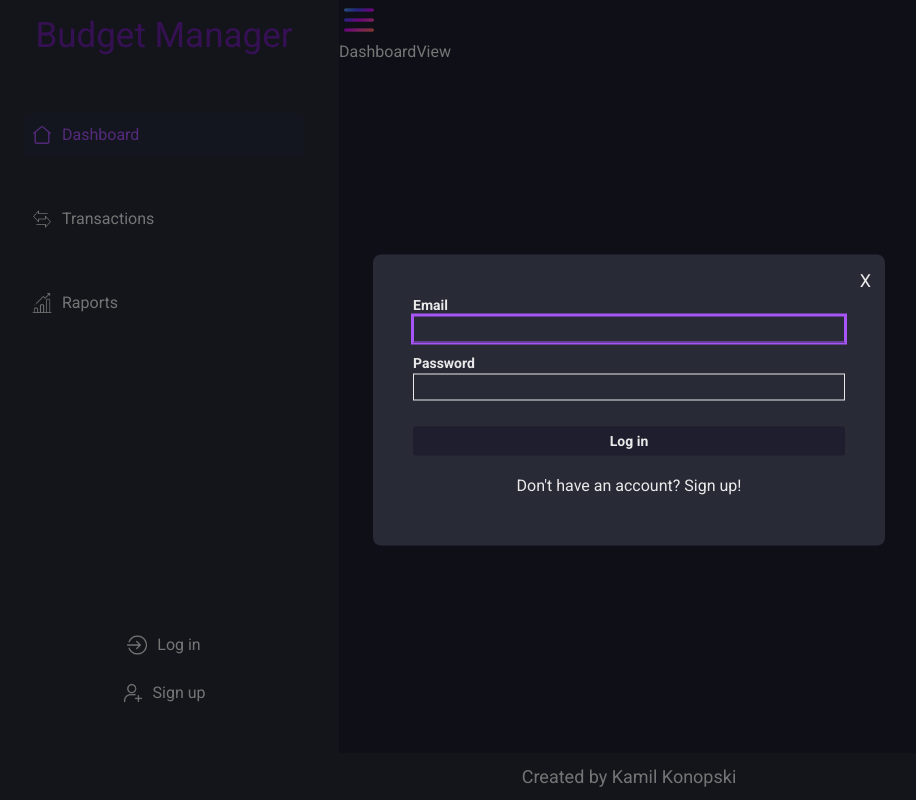
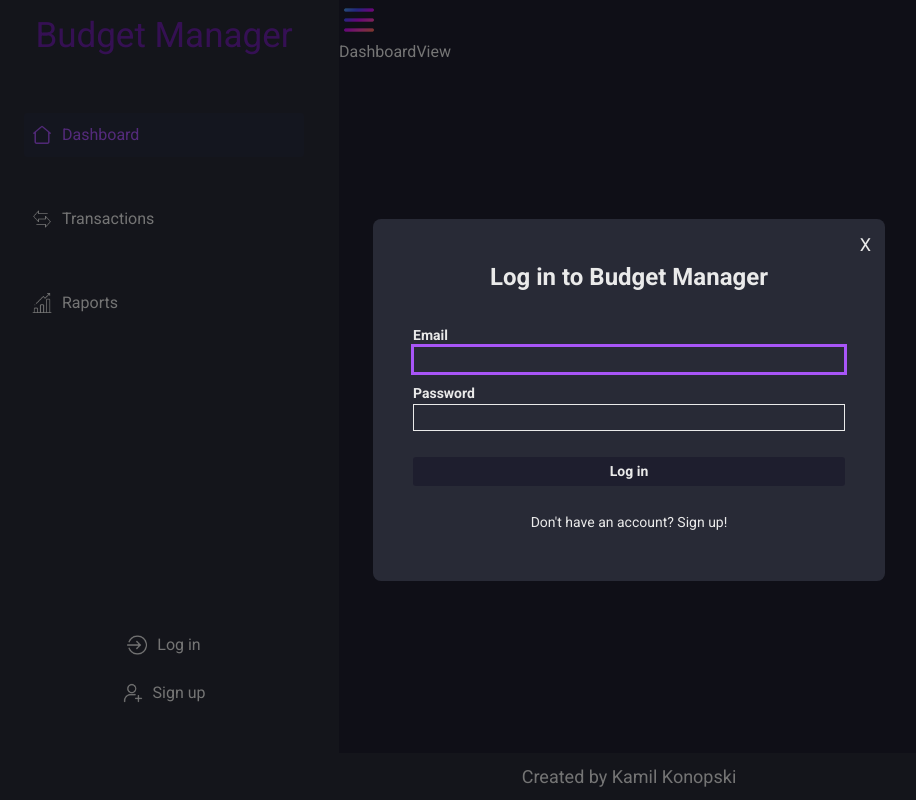
Before and after one commit to KamilKonopski/Budget-Manager, a React (Vite) app: page / in a window 1280 px wide. Both pictures are taken after a click on the button "Log in". Shown: the whole page, without its empty margins (11-927 px from the left). Built offline with nearby package versions, Linux system fonts and the light colour scheme.

Commit message:
add heading

```diff
--- a/src/components/Modal/LoginModal.tsx
+++ b/src/components/Modal/LoginModal.tsx
@@ -42,8 +42,14 @@ const LoginModal = ({ openSignupModal }: LoginModalProps) => {
 
   return (
     <>
-      <form className="w-full flex flex-col gap-2.5" onSubmit={handleLogin}>
-        <div className="flex flex-col mx-10">
+      <h2 className="text-[28px] font-bold mb-5 max-2xl:text-[24px]">
+        Log in to Budget Manager
+      </h2>
+      <form
+        className="w-full flex flex-col gap-2.5 px-10"
+        onSubmit={handleLogin}
+      >
+        <div className="flex flex-col">
           <label className="text-[14px] font-bold" htmlFor="email">
             Email
           </label>
@@ -58,7 +64,7 @@ const LoginModal = ({ openSignupModal }: LoginModalProps) => {
             required
           />
         </div>
-        <div className="flex flex-col mx-10">
+        <div className="flex flex-col">
           <label className="text-[14px] font-bold" htmlFor="password">
             Password
           </label>
@@ -75,13 +81,13 @@ const LoginModal = ({ openSignupModal }: LoginModalProps) => {
         <button
           type="submit"
           disabled={isDisabled}
-          className="text-[14px] font-bold bg-active py-1 rounded-[3px] mx-10 mt-4 cursor-pointer duration-250 hover:bg-hover disabled:bg-background disabled:cursor-not-allowed"
+          className="text-[14px] font-bold bg-active py-1 rounded-[3px] mt-4 cursor-pointer duration-250 hover:bg-hover disabled:bg-background disabled:cursor-not-allowed"
         >
           Log in
         </button>
       </form>
       <button
-        className="cursor-pointer py-2 px-12 rounded-[3px] duration-250 hover:bg-hover"
+        className="text-[14px] cursor-pointer py-2 px-12 mt-2 rounded-[3px] duration-250 hover:bg-hover"
         onClick={() => openSignupModal(true)}
       >
         Don't have an account? Sign up!
--- a/src/components/Modal/SignupModal.tsx
+++ b/src/components/Modal/SignupModal.tsx
@@ -49,8 +49,14 @@ const SignupModal = ({ openLoginModal }: SignupModalProps) => {
 
   return (
     <>
-      <form className="w-full flex flex-col gap-2.5" onSubmit={handleLogin}>
-        <div className="flex flex-col mx-10">
+      <h2 className="text-[28px] font-bold mb-5 max-md:text-[24px]">
+        Join to Budget Manager
+      </h2>
+      <form
+        className="w-full flex flex-col gap-2.5 px-10"
+        onSubmit={handleLogin}
+      >
+        <div className="flex flex-col">
           <label className="text-[14px] font-bold" htmlFor="fullname">
             Fullname
           </label>
@@ -64,7 +70,7 @@ const SignupModal = ({ openLoginModal }: SignupModalProps) => {
             onChange={handleChangeValue}
           />
         </div>
-        <div className="flex flex-col mx-10">
+        <div className="flex flex-col">
           <label className="text-[14px] font-bold" htmlFor="email">
             Email
           </label>
@@ -77,7 +83,7 @@ const SignupModal = ({ openLoginModal }: SignupModalProps) => {
             onChange={handleChangeValue}
           />
         </div>
-        <div className="flex flex-col mx-10">
+        <div className="flex flex-col">
           <label className="text-[14px] font-bold" htmlFor="password">
             Password
           </label>
@@ -92,13 +98,13 @@ const SignupModal = ({ openLoginModal }: SignupModalProps) => {
         </div>
         <button
           disabled={isDisabled}
-          className="text-[14px] font-bold bg-active py-1 rounded-[3px] mx-10 mt-4 cursor-pointer duration-250 hover:bg-hover disabled:bg-background disabled:cursor-not-allowed"
+          className="text-[14px] font-bold bg-active py-1 rounded-[3px] mt-4 cursor-pointer duration-250 hover:bg-hover disabled:bg-background disabled:cursor-not-allowed"
         >
           Sign up
         </button>
       </form>
       <button
-        className="cursor-pointer py-2 px-12 rounded-[3px] duration-250 hover:bg-hover"
+        className="text-[14px] cursor-pointer py-2 px-12 mt-2 rounded-[3px] duration-250 hover:bg-hover"
         onClick={() => openLoginModal(true)}
       >
         Have an account? Log in
```
